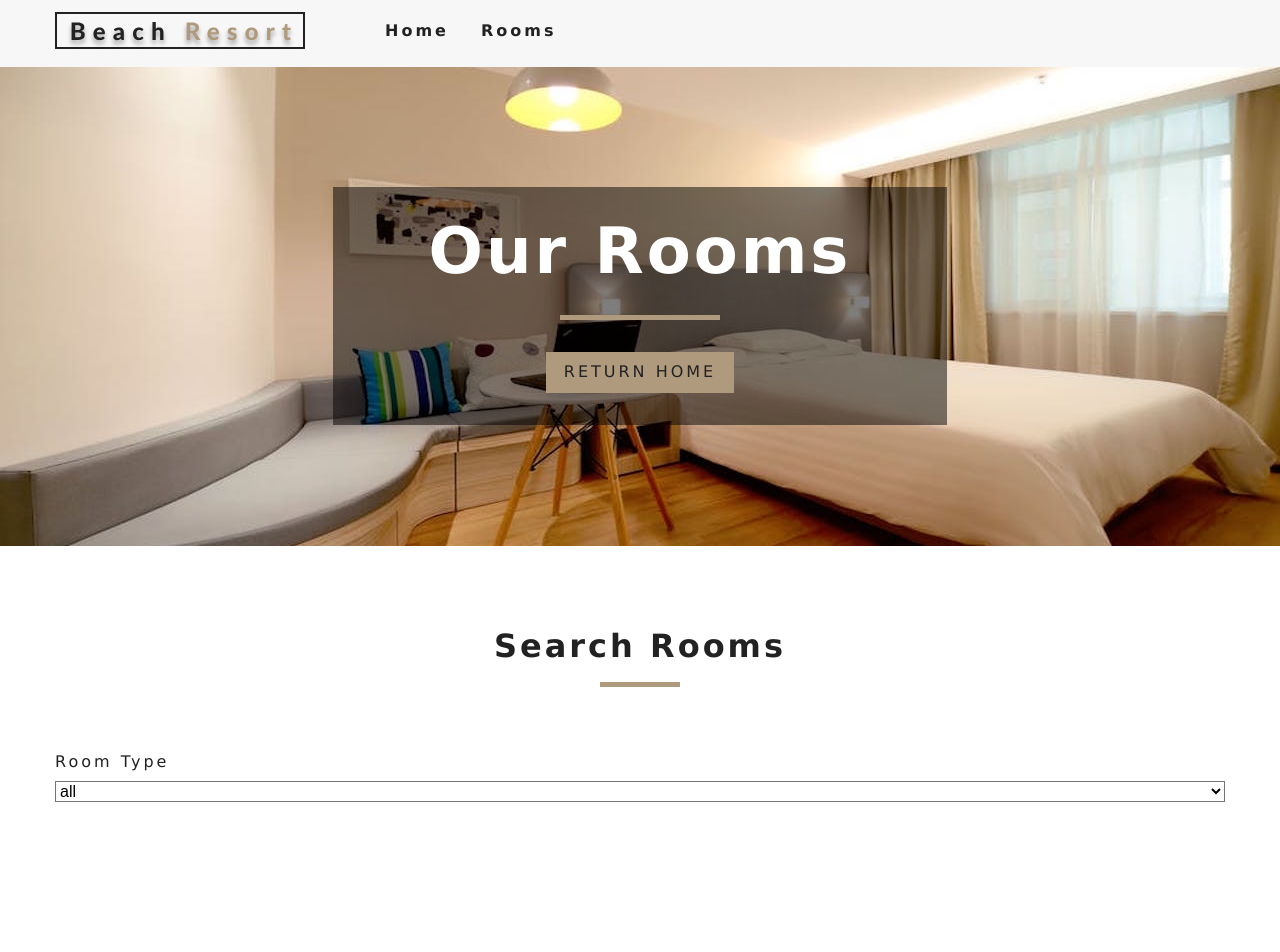
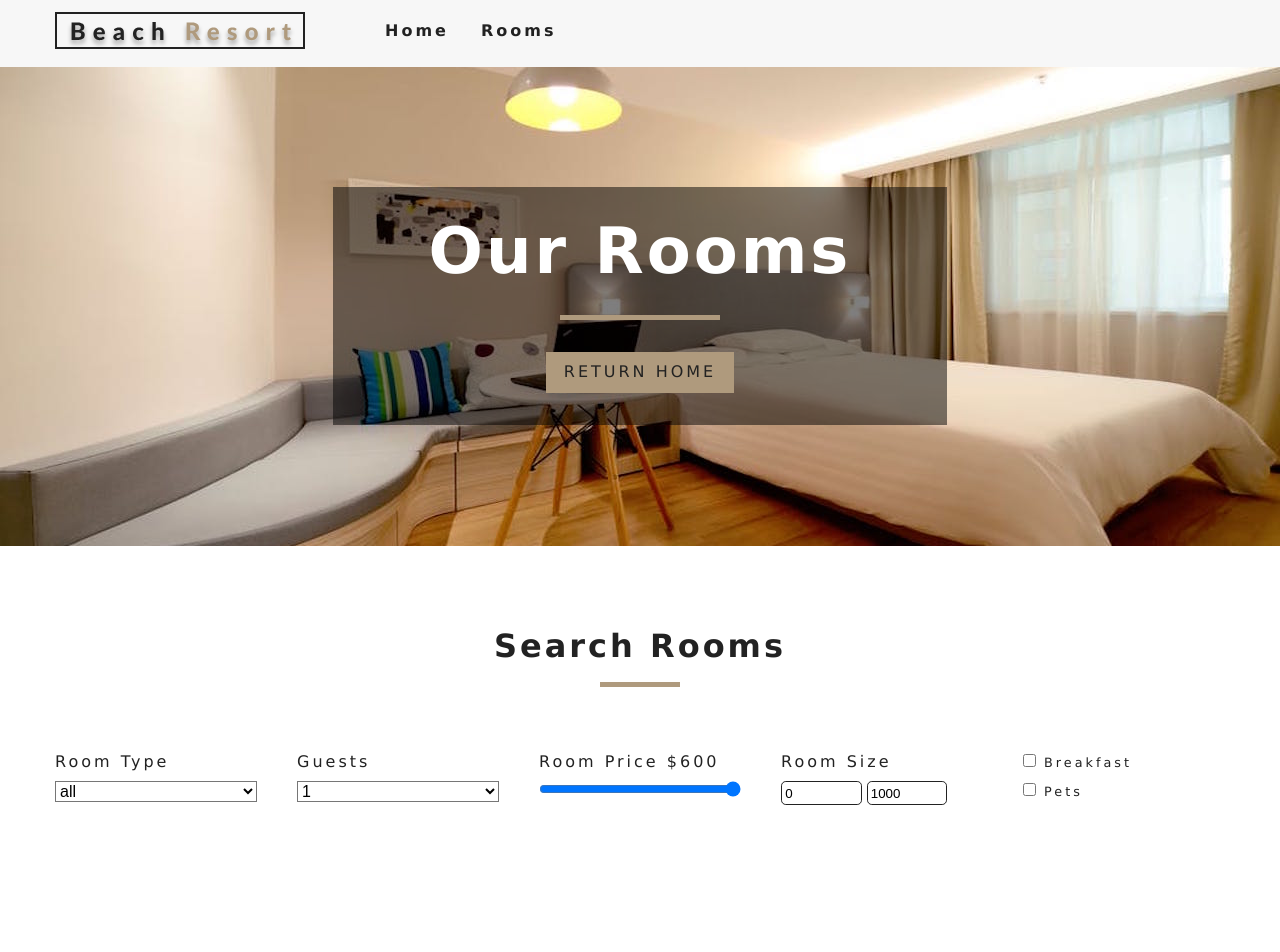
Before and after one commit to willypark22/hotel-reservation-react, a React (Create React App) app: page /rooms in a window 1280 px wide. Shown: the top 952 px of the page. Built offline with nearby package versions, Linux system fonts and the light colour scheme.

Commit message:
Finalized filters and input types for rooms page

```diff
--- a/src/components/RoomsFilter.js
+++ b/src/components/RoomsFilter.js
@@ -4,6 +4,7 @@ import Title from '../components/Title';
 
 // Get unique values
 const getUnique = (items, value) => {
+
     // Creates a new Set
     // Set function only accepts new unique values,
     // so if it already exists, it won't accept.
@@ -40,6 +41,17 @@ const RoomsFilter = ({ rooms }) => {
         )
     })
 
+    // Get unique people
+    let people = getUnique(rooms, 'capacity');
+
+    people = people.map((item, index) => {
+        return(
+            <option key={index} value={item}>
+                {item}
+            </option>
+        )
+    })
+
     return (
         <section className="filter-container">
             <Title title="search rooms" />
@@ -54,6 +66,81 @@ const RoomsFilter = ({ rooms }) => {
                     </select>
                 </div>
                 {/* End Select Type */}
+                {/* Guest */}
+                 <div className="form-group">
+                    <label htmlFor="capacity">
+                        Guests
+                    </label>
+                    <select name="capacity" id="capacity" value={capacity} className="form-control" onChange={handleChange}>
+                        {people}
+                    </select>
+                </div>
+                {/* End Guest */}
+                {/* Room Price */}
+                <div className="form-group">
+                    <label htmlFor="price">
+                        room price ${price}
+                    </label>
+                    <input
+                        type="range"
+                        name="price"
+                        min={minPrice}
+                        max={maxPrice}
+                        id="price"
+                        value={price}
+                        onChange={handleChange}
+                        className="form-control" />
+                </div>
+                {/* End Room Price */}
+                {/* Size */}
+                <div className="form-group">
+                    <label htmlFor="size">
+                        room size
+                    </label>
+                    <div className="size-inputs">
+                        <input
+                            type="number"
+                            name="minSize"
+                            id="size"
+                            value={minSize}
+                            onChange={handleChange}
+                            className="size-input"/>
+                        <input
+                            type="number"
+                            name="maxSize"
+                            id="size"
+                            value={maxSize}
+                            onChange={handleChange}
+                            className="size-input"/>
+                    </div>
+                </div>
+                {/* End of Size */}
+                {/* Extras */}
+                <div className="form-group">
+                    <div className="single-extra">
+                        <input
+                            type="checkbox"
+                            name="breakfast"
+                            id="breakfast"
+                            checked={breakfast}
+                            onChange={handleChange} />
+                        <label htmlFor="breakfast">
+                            breakfast
+                        </label>
+                    </div>
+                    <div className="single-extra">
+                        <input
+                            type="checkbox"
+                            name="pets"
+                            id="pets"
+                            checked={pets}
+                            onChange={handleChange} />
+                        <label htmlFor="pets">
+                            pets
+                        </label>
+                    </div>
+                </div>
+                {/* End of Extras */}
             </form>
         </section>
     )
--- a/src/context.js
+++ b/src/context.js
@@ -59,7 +59,7 @@ export default class RoomProvider extends Component {
       const target = event.target;
       const value = target.type === "checkbox" ? target.checked : target.value;
       const name = target.name;
-      console.log(name, value);
+      // console.log(name, value);
 
       this.setState(
         {
@@ -81,7 +81,46 @@ export default class RoomProvider extends Component {
         pets
       } = this.state;
 
-    }
+      // Get all the rooms
+      let tempRooms = [...rooms];
+
+      // Transform capacity to int from string
+      capacity = parseInt(capacity);
+
+      // Transform price to int from string
+      price = parseInt(price);
+
+      // Filter tempItems with rooms that match the types
+      // This includes "single", "presidential", etc.
+      if(type !== 'all') {
+        tempRooms = tempRooms.filter(room => room.type === type);
+      }
+
+      // Filter by capacity with rooms matching capacity number
+      if(capacity !== 1) {
+        tempRooms = tempRooms.filter(room => room.capacity >= capacity);
+      }
+
+      // Filter by price with rooms matching price number
+      tempRooms = tempRooms.filter(room => room.price <= price);
+
+      // Filter by size
+      tempRooms = tempRooms.filter(room => room.size >= minSize && room.size <= maxSize);
+
+      // Filter by breakfast
+      if(breakfast) {
+        tempRooms = tempRooms.filter(room => room.breakfast === true);
+      }
+
+      // Filter by pets
+      if(pets) {
+        tempRooms = tempRooms.filter(room => room.pets === true);
+      }
+
+      this.setState({
+        sortedRooms: tempRooms
+      });
+    };
 
     render() {
       return (
```
